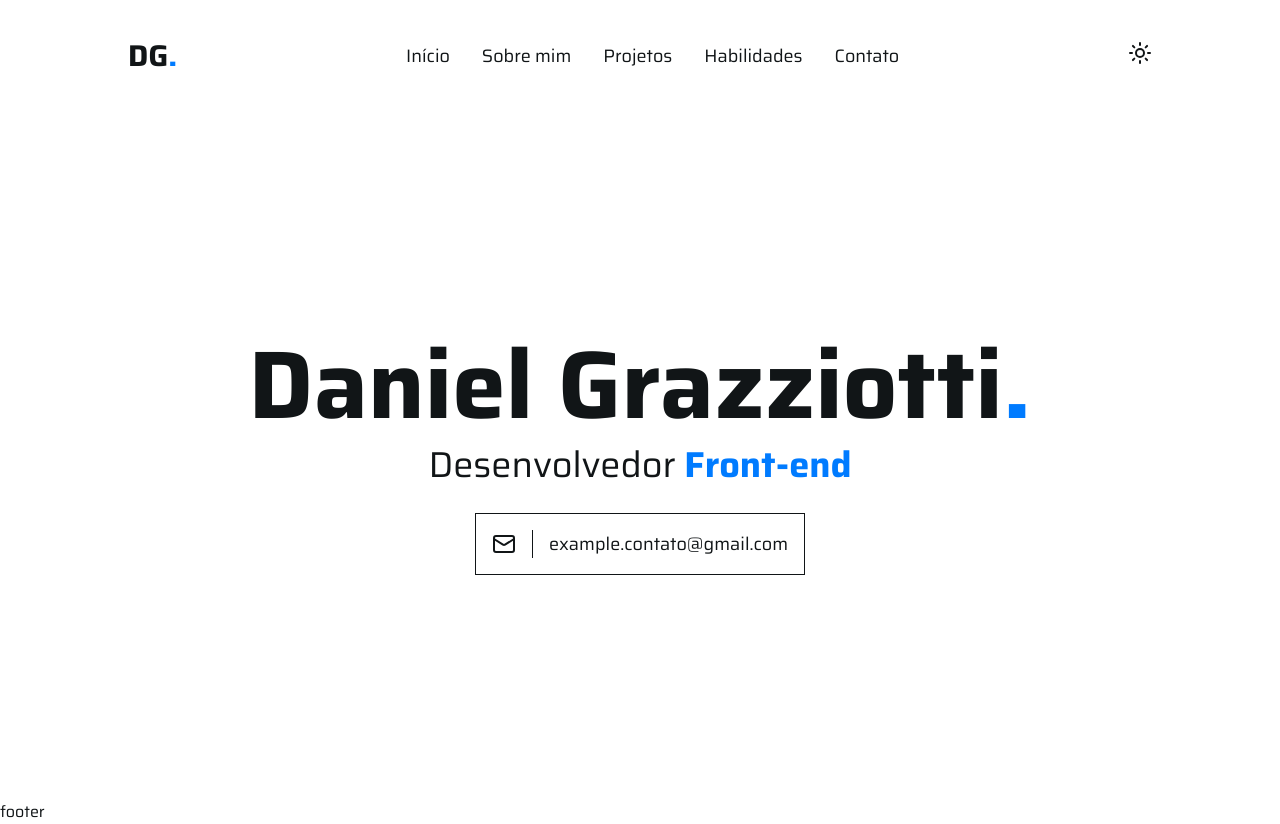
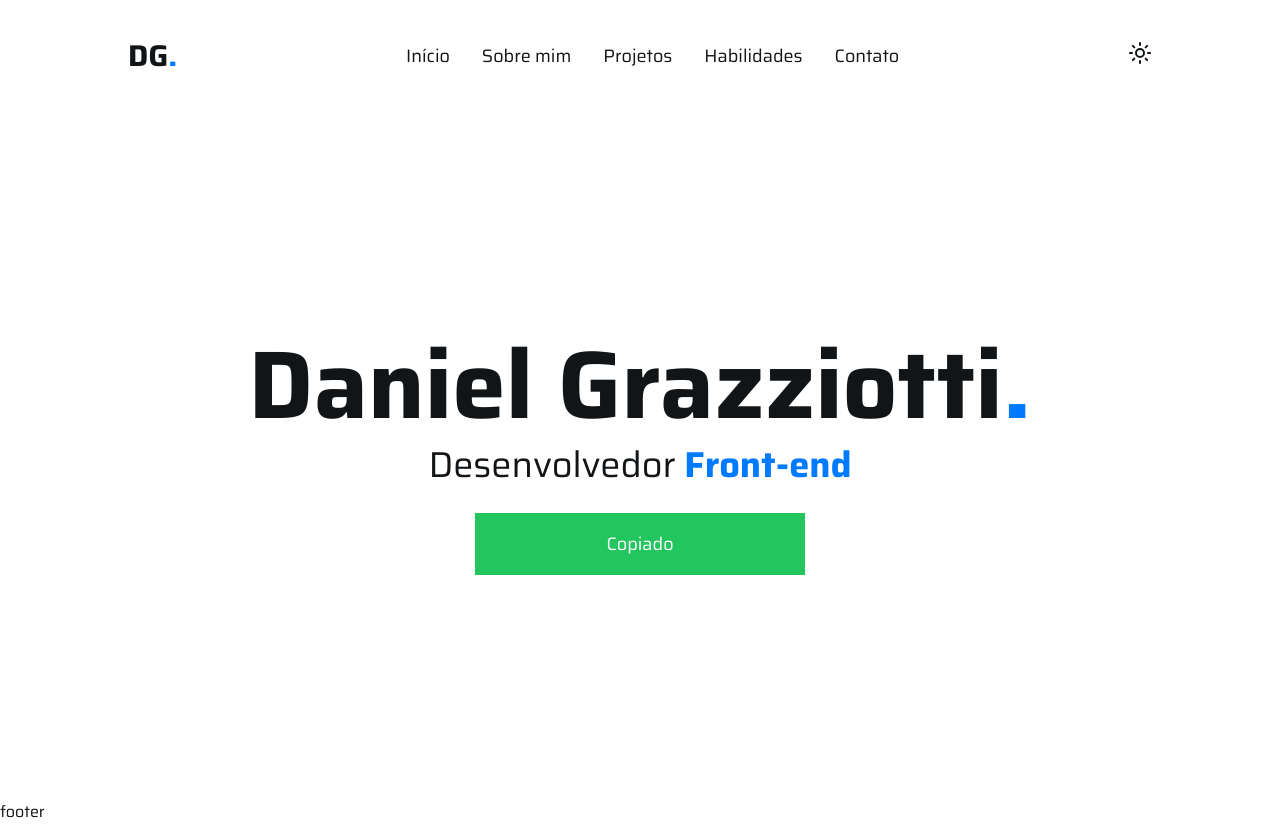
Before and after one commit to grazziotti/portfolio, a Next.js app: page / in a window 1280 px wide. Both pictures are taken after a click on the button "example.contato@gmail.com". Built offline with nearby package versions, Linux system fonts and the light colour scheme.

Commit message:
feat: making email button functional

```diff
--- a/package.json
+++ b/package.json
@@ -14,6 +14,7 @@
     "@types/react": "18.2.21",
     "@types/react-dom": "18.2.7",
     "autoprefixer": "10.4.15",
+    "copy-to-clipboard": "^3.3.3",
     "eslint": "^8.48.0",
     "eslint-config-next": "13.4.19",
     "lucide-react": "^0.274.0",
--- a/src/app/components/EmailBtn.tsx
+++ b/src/app/components/EmailBtn.tsx
@@ -1,10 +1,37 @@
+'use client'
+
+import { useState } from 'react'
+
+import copy from 'copy-to-clipboard'
 import { Mail } from 'lucide-react'
 
 export const EmailBtn = () => {
+  const email = 'example.contato@gmail.com'
+  const [copied, setCopied] = useState(false)
+
+  const handleCopyEmail = () => {
+    copy(email)
+    setCopied(true)
+
+    setTimeout(() => {
+      setCopied(false)
+    }, 3000)
+  }
+
   return (
-    <button className="relative mt-4 flex items-center border px-4 py-4 text-lg transition before:absolute before:left-0 before:top-0 before:z-10 before:h-full before:w-full before:origin-top-left before:scale-0 before:bg-target before:px-8 before:py-4 before:text-textlight before:opacity-0 before:transition before:content-['copiar'] hover:border-target hover:before:scale-100 hover:before:opacity-100">
+    <button
+      className={`${
+        copied && 'border-green-500 transition-none hover:border-green-500'
+      } relative mt-4 flex items-center border px-4 py-4 text-lg transition before:absolute before:left-0 before:top-0 before:z-10 before:h-full before:w-full before:origin-top-left before:scale-0 before:bg-target before:px-8 before:py-4 before:text-textlight before:opacity-0 before:transition before:content-['Copiar'] hover:border-target hover:before:scale-100 hover:before:opacity-100`}
+      onClick={handleCopyEmail}
+    >
       <Mail />{' '}
       <span className="ml-4 border-l pl-4">example.contato@gmail.com</span>
+      {copied && (
+        <div className="absolute left-0 top-0 z-20 flex h-full w-full items-center justify-center bg-green-500 text-white">
+          Copiado
+        </div>
+      )}
     </button>
   )
 }
```
Also changed, not shown: 1 other file (tests, documents, lock files or other folders).
